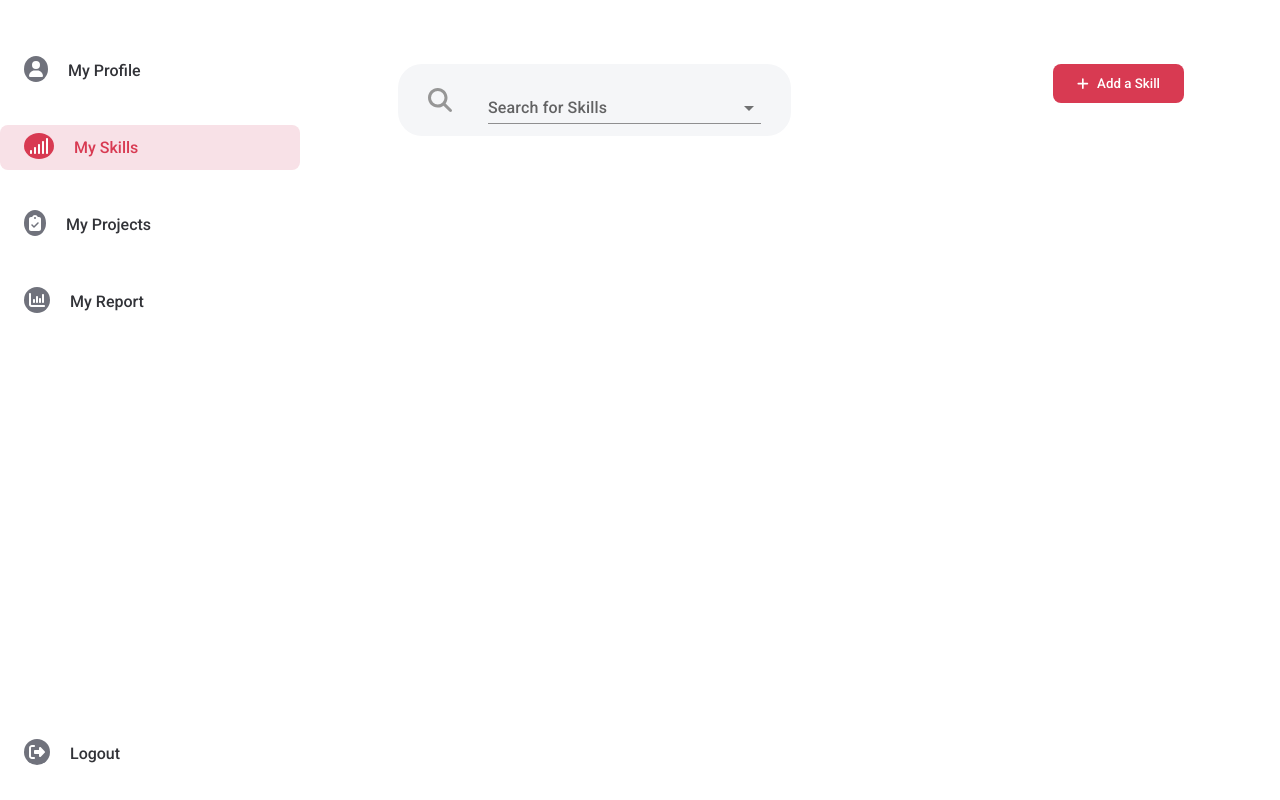
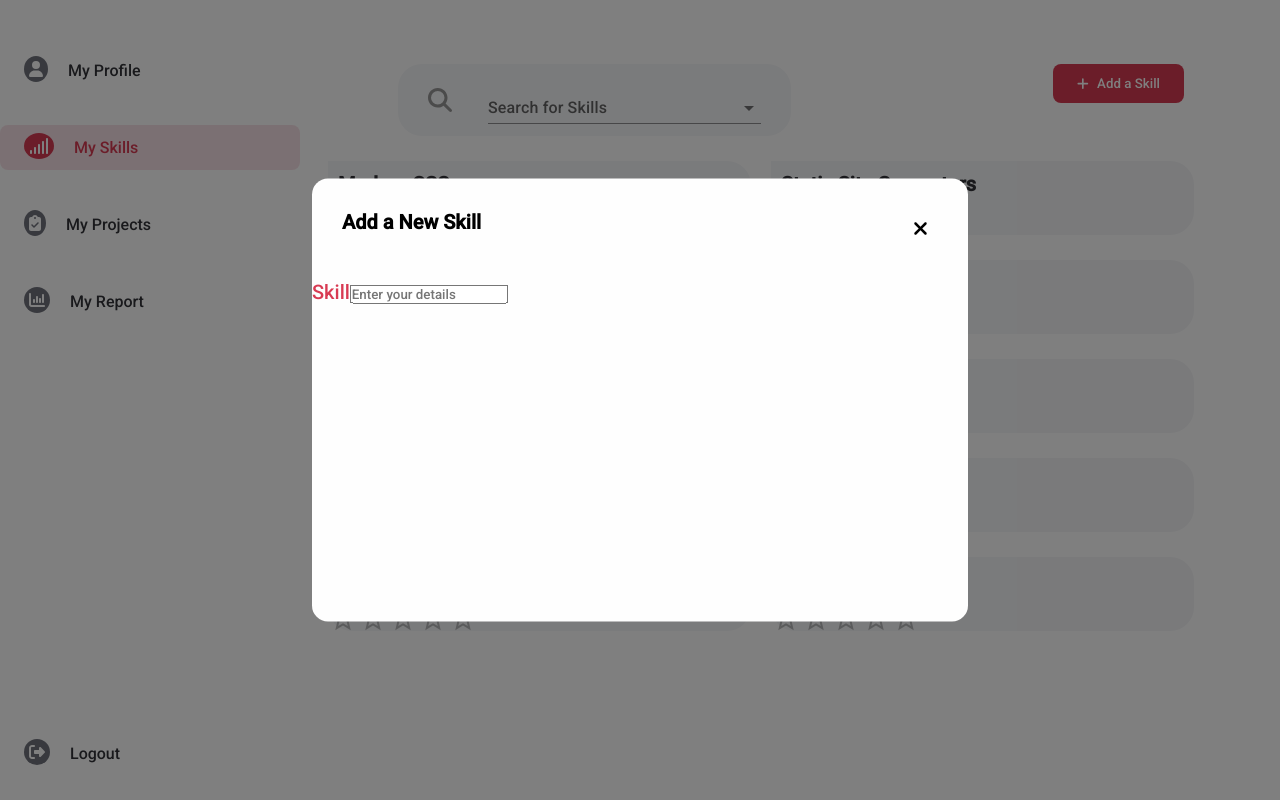
Before and after one commit to devshahid/myprofile, a React (Create React App) app in the folder client/: page /skills in a window 1280 px wide. Built offline with nearby package versions, Linux system fonts and the light colour scheme; the HTML template or start-up script is replaced by a standard one.

Commit message:
skills showing

```diff
--- a/client/src/Components/Dashboard/Skills.jsx
+++ b/client/src/Components/Dashboard/Skills.jsx
@@ -1,18 +1,41 @@
 import React, { useState } from "react";
 import Sidebar from "./Sidebar";
-import { faSearch, faPlus } from "@fortawesome/free-solid-svg-icons";
+import { faSearch, faPlus, faXmark } from "@fortawesome/free-solid-svg-icons";
 import { FontAwesomeIcon } from "@fortawesome/react-fontawesome";
 import Rating from "@mui/material/Rating";
 import TextField from "@mui/material/TextField";
 import Autocomplete from "@mui/material/Autocomplete";
-import InputAdornment from "@mui/material/InputAdornment";
+import Box from "@mui/material/Box";
+
+import Modal from "@mui/material/Modal";
 const Skills = () => {
   const top100Films = [
     { label: "Modern CSS" },
     { label: "Static Site Generators" },
     { label: "Version Control" },
+    { label: "Mobile Applications" },
+    { label: "Web Security" },
+    { label: "Build Tools" },
+    { label: "Server Side Rendering" },
+    { label: "Task Runners" },
+    { label: "Web Assembly" },
+    { label: "Module Bundlers" },
   ];
   const [value, setValue] = useState([0, 0, 2, 2, 3]);
+  const handleAddSkills = () => {
+    setOpen(true);
+  };
+  const style = {
+    position: "absolute",
+    top: "50%",
+    left: "50%",
+    transform: "translate(-50%, -50%)",
+    outline: "none",
+    border: "none",
+  };
+  const [open, setOpen] = React.useState(true);
+  const handleOpen = () => setOpen(true);
+  const handleClose = () => setOpen(false);
   return (
     <>
       <main className="space-toggle">
@@ -20,7 +43,6 @@ const Skills = () => {
         <div className="skillsHeader">
           <div className="searchBar">
             <FontAwesomeIcon className="searchIcon" icon={faSearch} />
-            {/* <input type="text" placeholder="Search for Skills" /> */}
             <Autocomplete
               className="skillAutomcomplete"
               options={top100Films}
@@ -35,61 +57,60 @@ const Skills = () => {
             />
           </div>
           <div className="addSkills">
-            <button>
+            <button onClick={handleAddSkills}>
               <FontAwesomeIcon className="searchIcon" icon={faPlus} />
               Add a Skill
             </button>
           </div>
         </div>
         <div className="skillsView">
-          {top100Films.map((key) => (
-            <p>{top100Films[key]}</p>
-          ))}
-          {/* <div className="skills">
-            <h4>Modern CSS</h4>
+          {top100Films.map((key, index) => (
+            <>
+              <div className="skills">
+                <h4>{key.label}</h4>
                 <Rating
                   name="size-large"
-              value={value[0]}
+                  value={value[index]}
                   size="large"
                   onChange={(event, newValue) => {
                     console.log(newValue);
                     setValue((value) => ({
                       ...value,
-                  [0]: newValue,
+                      [index]: newValue,
                     }));
 
                     console.log(value);
                   }}
                 />
               </div>
-          <div className="skills">
-            <h4>Static Site Generators</h4>
-            <Rating
-              name="size-large"
-              value={value[1]}
-              size="large"
-              onChange={(event, newValue) => {
-                setValue((value) => ({
-                  ...value,
-                  [1]: newValue,
-                }));
-              }}
+            </>
+          ))}
+        </div>
+        <div>
+          <Modal
+            open={open}
+            onClose={handleClose}
+            aria-labelledby="modal-modal-title"
+            aria-describedby="modal-modal-description"
+          >
+            <Box sx={style}>
+              <div className="addSkillsModalBox">
+                <div className="titleHeaderSkills">
+                  <h4>Add a New Skill</h4>
+                  <FontAwesomeIcon
+                    className="crossIconAddSkills"
+                    icon={faXmark}
                   />
                 </div>
-          <div className="skills">
-            <h4>Version Control</h4>
-            <Rating
-              name="size-large"
-              value={value[2]}
-              size="large"
-              onChange={(event, newValue) => {
-                setValue((value) => ({
-                  ...value,
-                  [2]: newValue,
-                }));
-              }}
-            />
-          </div> */}
+                <div className="addSkillsForm">
+                  <div className="addSkillDetails">
+                    <label>Skill</label>
+                    <input type="text" placeholder={`Enter your details`} />
+                  </div>
+                </div>
+              </div>
+            </Box>
+          </Modal>
         </div>
       </main>
     </>
--- a/client/src/css/skills.css
+++ b/client/src/css/skills.css
@@ -71,3 +71,35 @@
   line-height: 27px;
   color: #323338;
 }
+
+.addSkillsModalBox {
+  background: #fefefe;
+  border-radius: 16px;
+  width: 656px;
+  height: 443px;
+}
+
+.titleHeaderSkills {
+  display: flex;
+  justify-content: space-between;
+  padding: 30px;
+}
+.titleHeaderSkills h4 {
+  font-size: 20px;
+  line-height: 27px;
+  color: #000000;
+}
+.titleHeaderSkills .crossIconAddSkills {
+  padding: 10px;
+  font-size: 20px;
+}
+.addSkillsForm {
+  display: flex;
+  flex-direction: row;
+}
+.addSkillDetails {
+  font-size: 20px;
+  line-height: 27px;
+  text-align: center;
+  color: #d83a52;
+}
```
Lines whose indentation alone changed are shown as unchanged.
